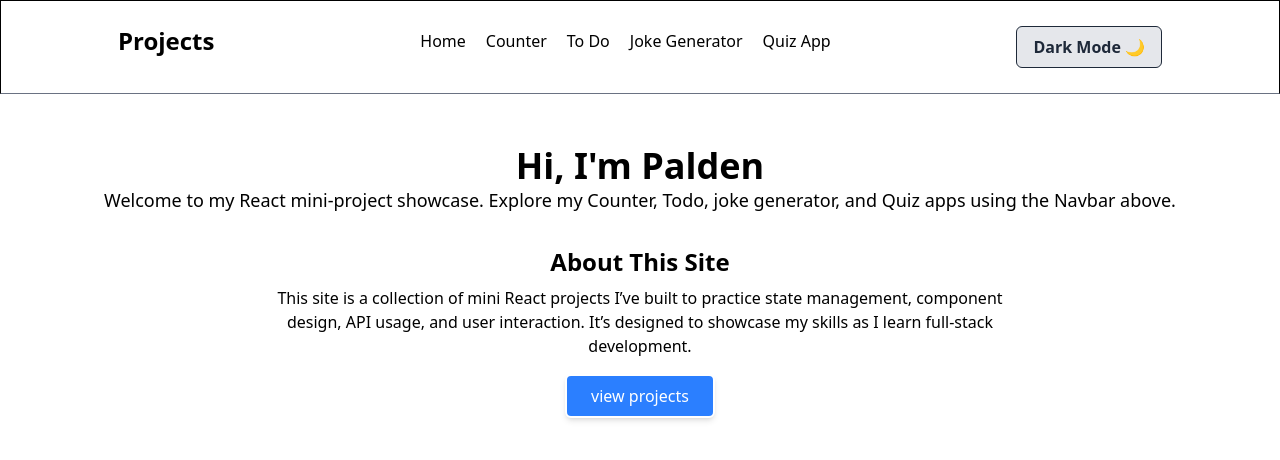
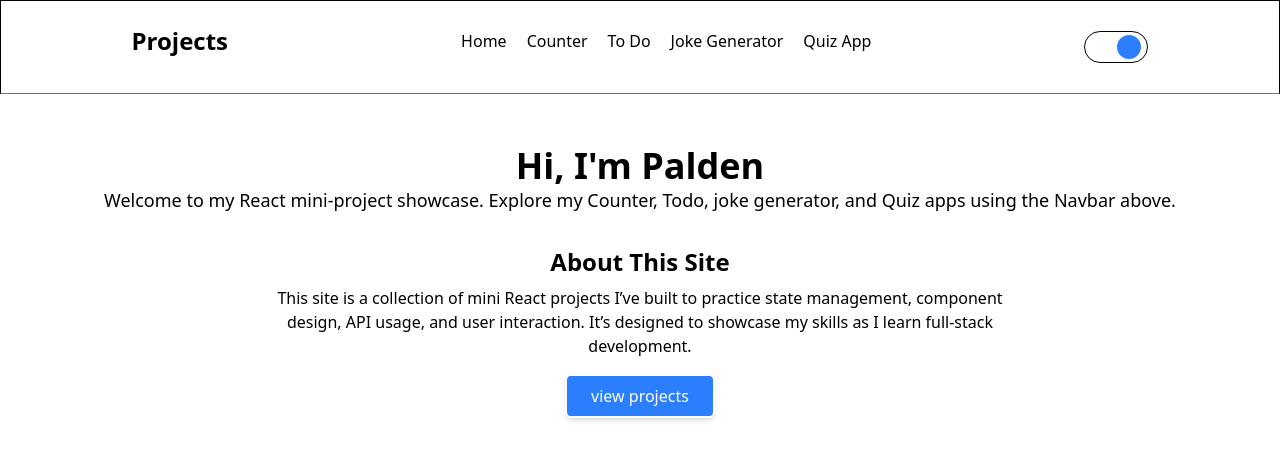
Before and after one commit to paldentitung/Basic-react-project, a React (Vite) app: page / in a window 1280 px wide. Shown: the top 460 px of the page. Built offline with nearby package versions, Linux system fonts and the light colour scheme.

Commit message:
improve the toggle button

```diff
--- a/src/Components/Navbar.jsx
+++ b/src/Components/Navbar.jsx
@@ -48,13 +48,18 @@ const Navbar = ({ darkMode, setDarkMode }) => {
           </li>
         </ul>
       </nav>
-      <button
+
+      {/* toggle mode */}
+      <div
         onClick={() => setDarkMode(!darkMode)}
-        className="px-4 py-2 flex items-center gap-2 font-semibold rounded-md border
-             bg-gray-200 text-gray-800 hover:bg-gray-300 dark:bg-gray-700 dark:text-white dark:hover:bg-gray-600"
+        className=" flex items-center p-1 w-16 h-8 border rounded-full hover:cursor-pointer"
       >
-        {darkMode ? "Light Mode 🌞" : "Dark Mode 🌙"}
-      </button>
+        <span
+          className={`bg-blue-500 w-6 h-6 rounded-full transition-all duration-200 ${
+            darkMode ? "translate-x-0 bg-white" : "translate-x-7"
+          } `}
+        ></span>
+      </div>
 
       {menu && (
         <nav className="block md:hidden">
```
